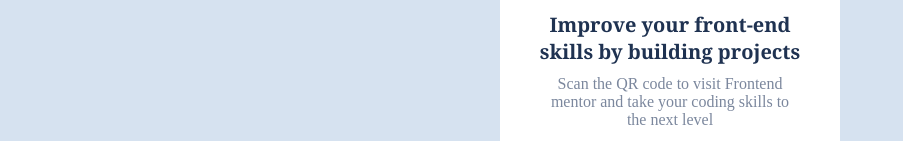
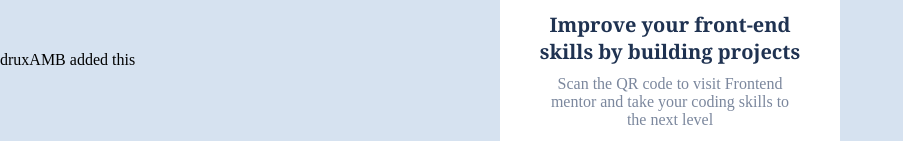
Before and after one commit to DruxAMB/qr-code-component-main, a plain HTML site: page index.html in a window 1280 px wide. Shown: the part 419-560 px from the top of the page, without its empty margins (0-903 px from the left). Drawn offline with Linux system fonts and the light colour scheme.

Commit message:
DruxAMB:add a div

```diff
--- a/index.html
+++ b/index.html
@@ -16,7 +16,7 @@
                 <p>Scan the QR code to visit Frontend <br>mentor and take your coding skills to <br> the next level</p>
             </form>
         </div>
-
+<div>druxAMB added this</div>
     </div>
 
 </body>
```
